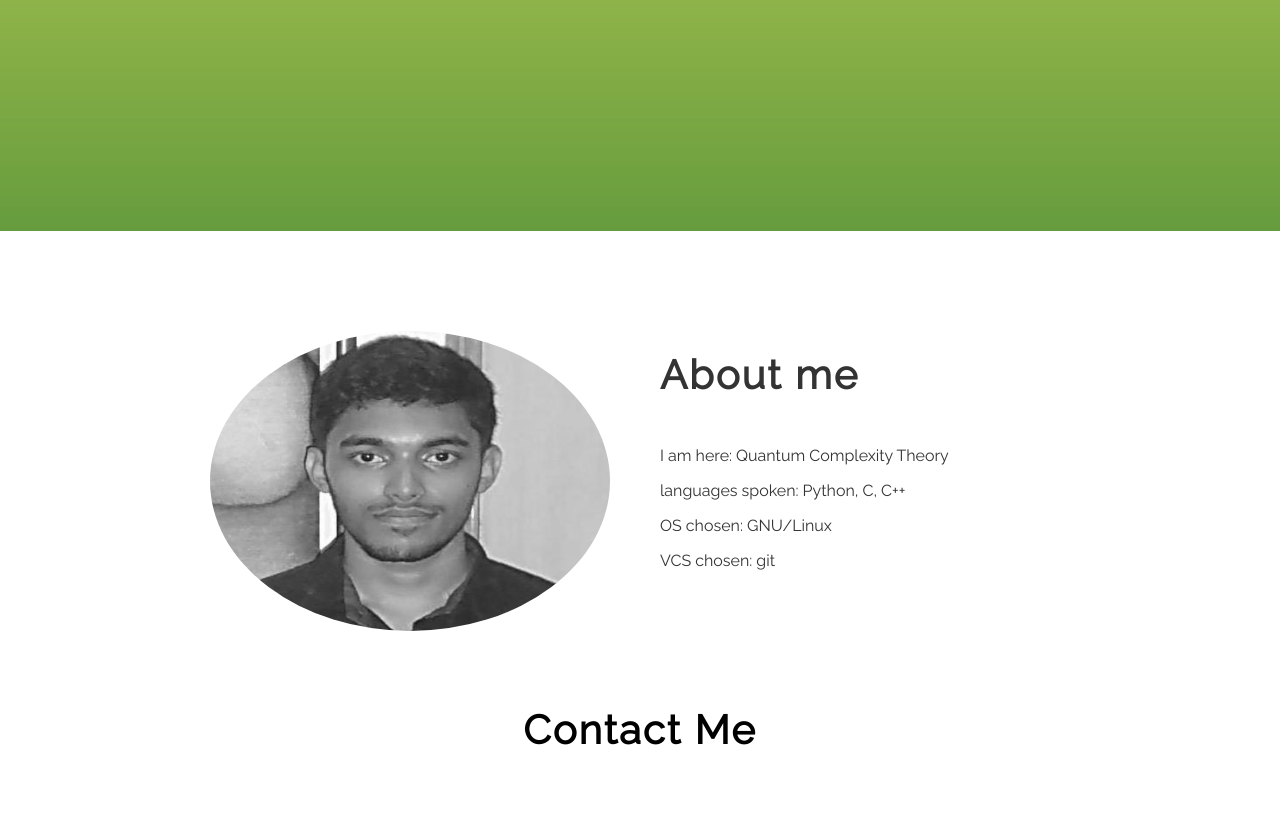
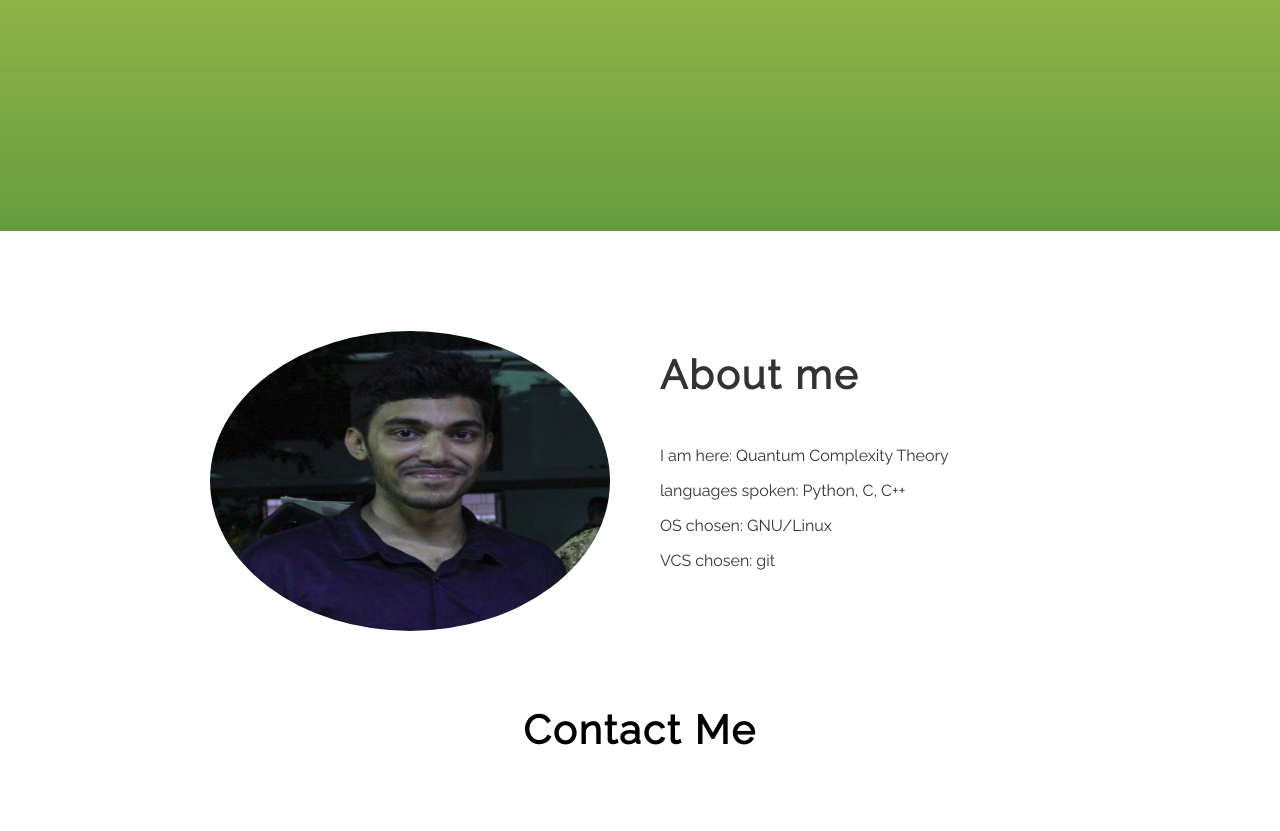
Before and after one commit to simsarulhaqv/mygithubpage, a plain HTML site: page index.html in a window 1280 px wide. Shown: the part 519-1350 px from the top of the page. Drawn offline with Linux system fonts and the light colour scheme.

Commit message:
Update Photo

```diff
--- a/index.html
+++ b/index.html
@@ -39,7 +39,7 @@
 	<!-- Add About myself section -->
 	<div class="about" id="about">
 		<div class="container">
-			<img class="avatar img-circle " height="300" width="400"  src="img/myimg.png">
+			<img class="avatar img-circle " height="300" width="400"  src="img/Photo.png">
 
 			<div class="about-text">
 				<h2>About me</h2>
```
Also changed, not shown: css/profile.css (line endings or trailing spaces), img/Photo.png (added).
